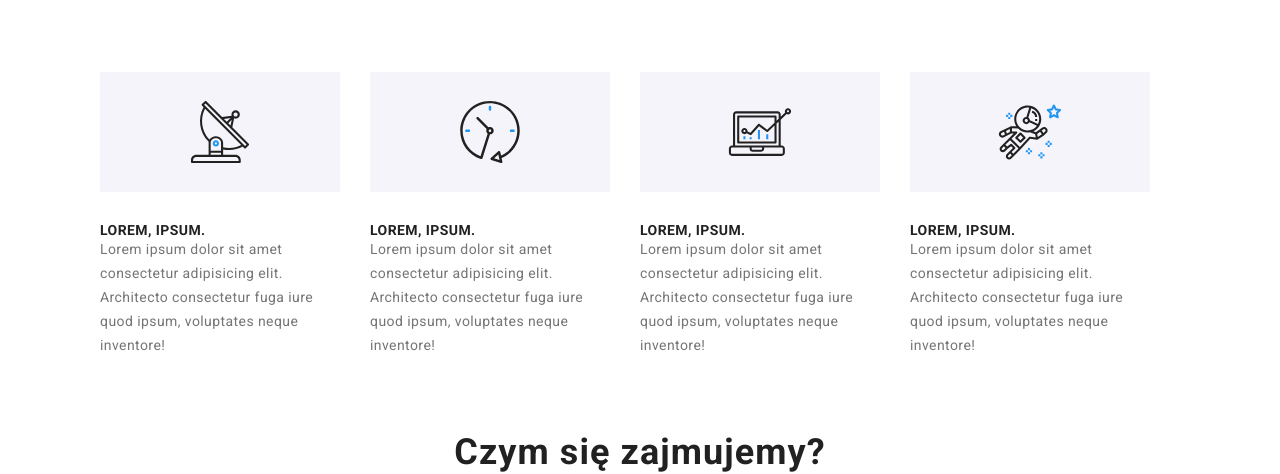
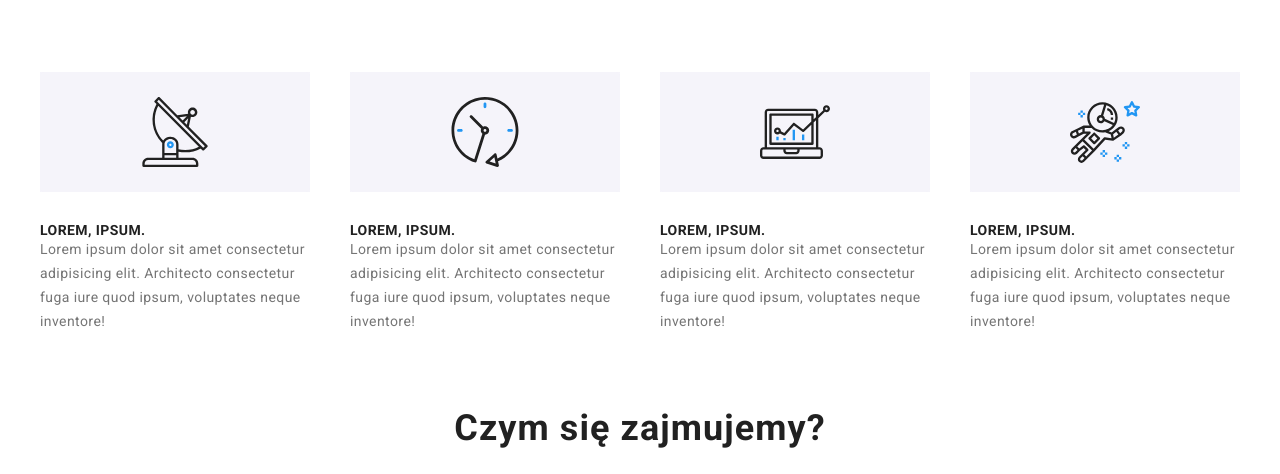
Before and after one commit to MBojarska/goit-markup-hw-05, a plain HTML site: page index.html in a window 1280 px wide. Shown: the part 703-1177 px from the top of the page. Drawn offline with nearby package versions, Linux system fonts and the light colour scheme; grey boxes are pictures that could not be loaded.

Commit message:
update styles lorem
justify-content: space-between;
gap: 30px;

```diff
--- a/css/styles.css
+++ b/css/styles.css
@@ -46,11 +46,11 @@ body {
 }
 .lorem {
   display: flex;
-  justify-content: center;
+  justify-content: space-between;
+  gap: 30px;
 }
 .lorem > li {
   width: 270px;
-  padding-right: 30px;
 }
 .lorem h3 {
   padding-top: 30px;
```
